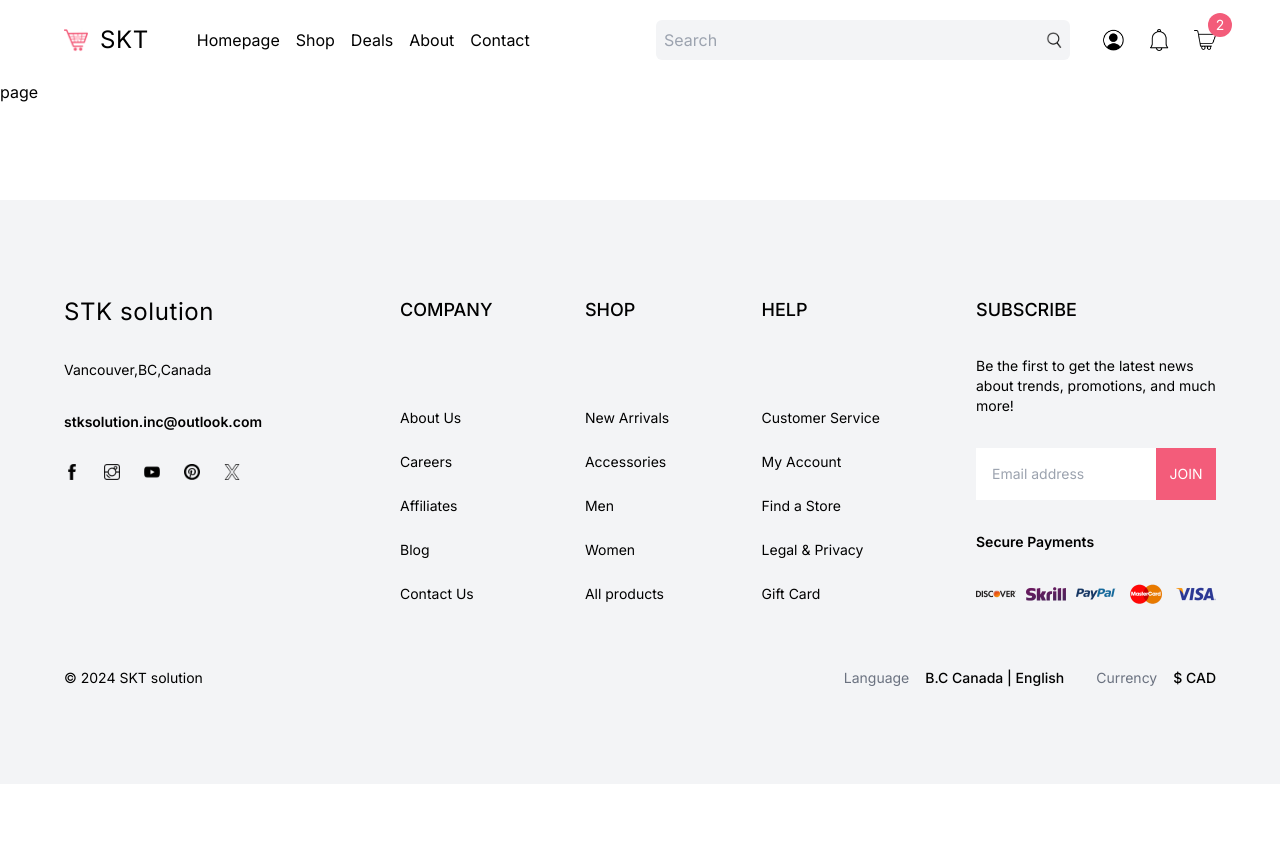
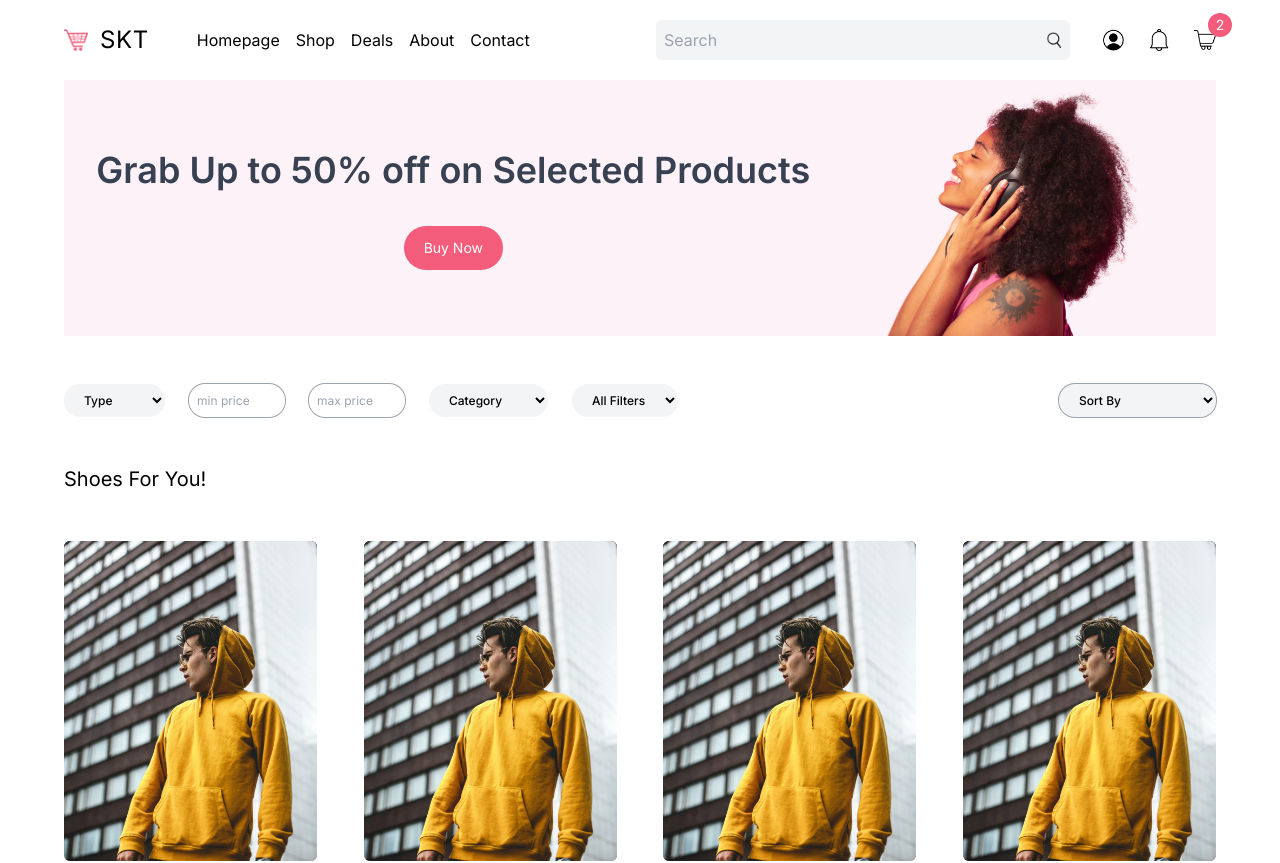
Before and after one commit to kanemds/wix-e-commerce, a Next.js app: page /list in a window 1280 px wide. Shown: the top 863 px of the page. Before the commit the page ends 800 px from the top, so only its background shows below. Built offline with nearby package versions, Linux system fonts and the light colour scheme.

Commit message:
product list

```diff
--- a/src/app/[slug]/page.tsx
+++ b/src/app/[slug]/page.tsx
@@ -1,9 +1,21 @@
-import React from 'react'
+import ProductImages from "@/components/ProductImages"
+import Image from "next/image"
 
-const page = () => {
+
+const SinglePage = () => {
   return (
-    <div>page</div>
+    <div className="px-4 md:px-8 lg:px-16 xl:32 2xl:px-64 relative flex flex-col lg:flex-row gap-16">
+      {/* image  */}
+      <div className="w-full lg:w-1/2 lg:sticky top-20 h-max">
+        <ProductImages />
+      </div>
+
+      {/* text */}
+      <div className="w-full lg:w-1/2 flex flex-col gap-6">
+        Test
+      </div>
+    </div>
   )
 }
 
-export default page
+export default SinglePage
--- a/src/app/globals.css
+++ b/src/app/globals.css
@@ -25,3 +25,8 @@
 ::-webkit-scrollbar-thumb:hover {
   background: rgb(107 114 128);
 }
+
+select option {
+
+  border-radius: none !important;
+}
--- a/src/app/list/page.tsx
+++ b/src/app/list/page.tsx
@@ -1,9 +1,36 @@
-import React from 'react'
+import Filter from "@/components/Filter"
+import ProductList from "@/components/ProductList"
+import Image from "next/image"
 
-const page = () => {
+
+const ListPage = () => {
   return (
-    <div>page</div>
+    <div className="px-4 md:px-8 lg:px-16 xl:32 2xl:px-64 relative">
+      {/* banner */}
+      <div className="hidden  bg-pink-50 px-4 sm:flex justify-between h-64">
+        <div className="w-2/3 flex flex-col items-center justify-center gap-8">
+          <h1 className="text-4xl font-semibold leading-[48px] text-gray-700">Grab Up to 50% off on Selected Products</h1>
+          <button className="rounded-3xl bg-cartRed text-white w-max py-3 px-5 text-sm">Buy Now</button>
+        </div>
+        <div className="relative w-1/3">
+          <Image
+            src="/woman.png"
+            alt=""
+            fill
+            className="object-contain"
+          />
+        </div>
+      </div>
+
+      {/* filter */}
+      <Filter />
+
+      {/* products */}
+      <h1 className="mt-12 text-xl text-semibold">Shoes For You!</h1>
+      <ProductList />
+
+    </div>
   )
 }
 
-export default page
+export default ListPage
--- a/src/app/login/page.tsx
+++ b/src/app/login/page.tsx
@@ -1,9 +1,12 @@
-import React from 'react'
 
-const page = () => {
-  return (
-    <div>page</div>
-  )
-}
 
-export default page
+const LoginPage
+  = () => {
+    return (
+      <div>LoginPage
+
+      </div>
+    )
+  }
+
+export default LoginPage
--- /dev/null
+++ b/src/components/Filter.tsx
@@ -0,0 +1,82 @@
+"use client"
+
+import { usePathname, useRouter, useSearchParams } from "next/navigation"
+
+const Filter = () => {
+  const pathname = usePathname()
+  const searchParams = useSearchParams()
+  const { replace } = useRouter()
+
+  const handleFilterChange = (
+    e: React.ChangeEvent<HTMLSelectElement | HTMLInputElement>
+  ) => {
+    const { name, value } = e.target
+    const params = new URLSearchParams(searchParams)
+    params.set(name, value)
+    replace(`${pathname}?${params.toString()}`)
+  }
+
+  return (
+    <div className="mt-12 flex justify-between">
+      <div className="flex gap-6 flex-wrap">
+        <select
+          name="type"
+          id=""
+          className="  py-2 px-4 rounded-2xl text-xs font-medium bg-gray-100 "
+          onChange={handleFilterChange}
+        >
+          <option>Type</option>
+          <option value="physical">Physical</option>
+          <option value="digital">Digital</option>
+        </select>
+        <input
+          type="text"
+          name="min"
+          placeholder="min price"
+          className="text-xs rounded-2xl pl-2 w-24 ring-1 ring-gray-400"
+          onChange={handleFilterChange}
+        />
+        <input
+          type="text"
+          name="max"
+          placeholder="max price"
+          className="text-xs rounded-2xl pl-2 w-24 ring-1 ring-gray-400"
+          onChange={handleFilterChange}
+        />
+        {/* TODO: Filter Categories */}
+        <select
+          name="cat"
+          className="py-2 px-4 rounded-2xl text-xs font-medium bg-gray-100"
+          onChange={handleFilterChange}
+        >
+          <option>Category</option>
+          <option value="">New Arrival</option>
+          <option value="">Popular</option>
+        </select>
+        <select
+          name=""
+          id=""
+          className="py-2 px-4 rounded-2xl text-xs font-medium bg-gray-100"
+        >
+          <option>All Filters</option>
+        </select>
+      </div>
+      <div className="">
+        <select
+          name="sort"
+          id=""
+          className="py-2 px-4 rounded-2xl text-xs font-medium bg-gray-100 ring-1 ring-gray-400 "
+          onChange={handleFilterChange}
+        >
+          <option>Sort By</option>
+          <option value="asc price">Price (low to high)</option>
+          <option value="desc price">Price (high to low)</option>
+          <option value="asc lastUpdated">Newest</option>
+          <option value="desc lastUpdated">Oldest</option>
+        </select>
+      </div>
+    </div >
+  )
+}
+
+export default Filter
--- a/src/components/Navbar.tsx
+++ b/src/components/Navbar.tsx
@@ -8,7 +8,7 @@
 const Navbar = () => {
   return (
 
-    <div className="h-20 px-4 md-8 lg:px-16 xl:32 2xl:px-64 relative">
+    <div className="h-20 px-4 md:px-8 lg:px-16 xl:32 2xl:px-64 relative">
 
       {/* // mobile */}
       <div className="h-full flex items-center justify-between md:hidden">
--- /dev/null
+++ b/src/components/ProductImages.tsx
@@ -0,0 +1,59 @@
+"use client"
+import Image from "next/image"
+import { useState } from "react"
+
+const images = [
+  {
+    id: 1,
+    url: "https://images.pexels.com/photos/19036832/pexels-photo-19036832/free-photo-of-mountain-reflection-in-lake.jpeg?auto=compress&cs=tinysrgb&w=800&lazy=load",
+  },
+  {
+    id: 2,
+    url: "https://images.pexels.com/photos/17867705/pexels-photo-17867705/free-photo-of-crowd-of-hikers-on-the-mountain-ridge-at-dusk.jpeg?auto=compress&cs=tinysrgb&w=800&lazy=load",
+  },
+  {
+    id: 3,
+    url: "https://images.pexels.com/photos/21812160/pexels-photo-21812160/free-photo-of-puerta-colonial-color-rojo-de-guanajuato-mexico.jpeg?auto=compress&cs=tinysrgb&w=800&lazy=load",
+  },
+  {
+    id: 4,
+    url: "https://images.pexels.com/photos/20832069/pexels-photo-20832069/free-photo-of-a-narrow-street-with-buildings-and-cars.jpeg?auto=compress&cs=tinysrgb&w=800&lazy=load",
+  },
+]
+
+const ProductImages = () => {
+
+  const [index, setIndex] = useState(0)
+
+
+
+  return (
+    <div >
+      <div className="h-[500px] relative">
+        <Image
+          src={images[index].url}
+          alt=""
+          fill
+          sizes="50vw"
+          className="object-cover rounded-md"
+        />
+      </div>
+      <div className="flex justify-between gap-4 mt-8">
+        {images.map((image, index) =>
+          <div key={image.id} className="w-1/4 h-20 relative gap-4 mt8" onClick={() => setIndex(index)}>
+            <Image
+              src={image.url}
+              alt=""
+              fill
+              sizes="30vw"
+              className="object-fit rounded-md cursor-pointer"
+            />
+          </div>
+        )
+        }
+      </div>
+    </div>
+  )
+}
+
+export default ProductImages
```
